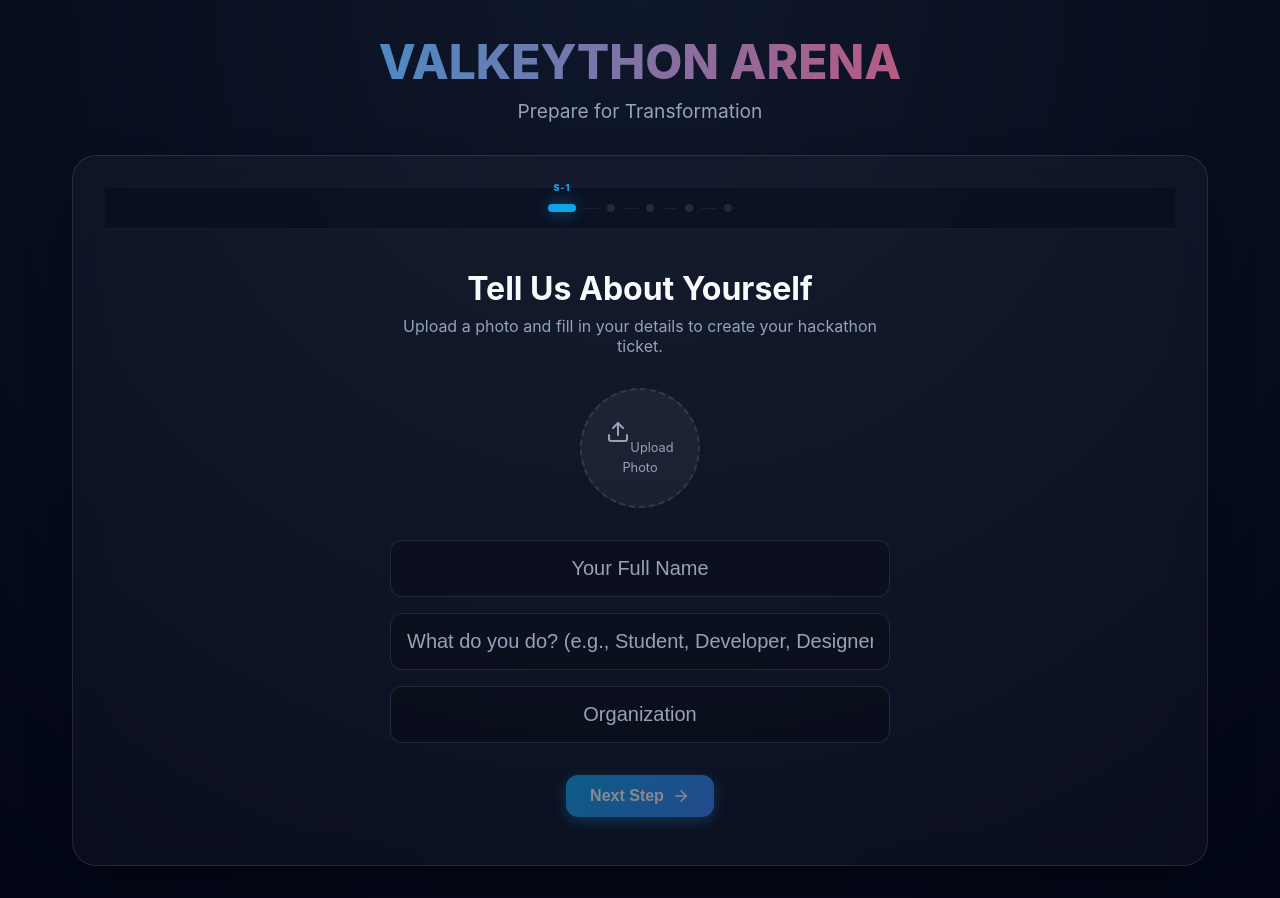
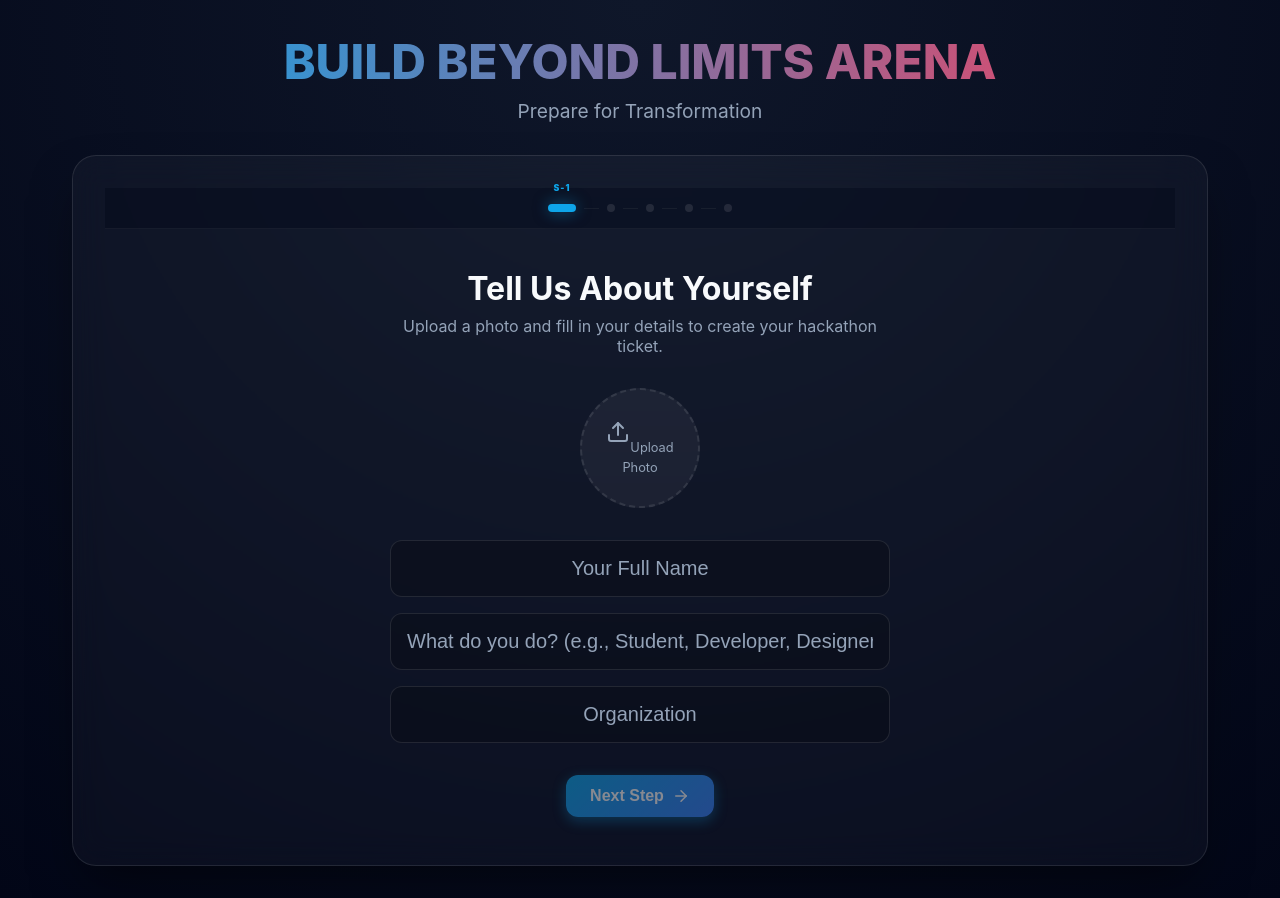
Before and after one commit to vsamhita2028/virtual-ticket-generator, a React (Vite) app: page / in a window 1280 px wide. Built offline with nearby package versions, Linux system fonts and the light colour scheme.

Commit message:
Updated the title of the arena

```diff
--- a/src/App.jsx
+++ b/src/App.jsx
@@ -75,7 +75,7 @@ function App() {
     <div className="app-container">
       <header className="text-center mb-8 animate-fade-in">
         <h1 className="text-gradient" style={{ fontSize: '3rem', fontWeight: 800, marginBottom: '0.5rem', textTransform: 'uppercase' }}>
-          ValkeyThon Arena
+          Build Beyond Limits Arena
         </h1>
         <p style={{ color: 'var(--color-text-muted)', fontSize: '1.2rem' }}>
           {step === 1 ? 'Prepare for Transformation' : 'Forge Your Arena Identity'}
```
